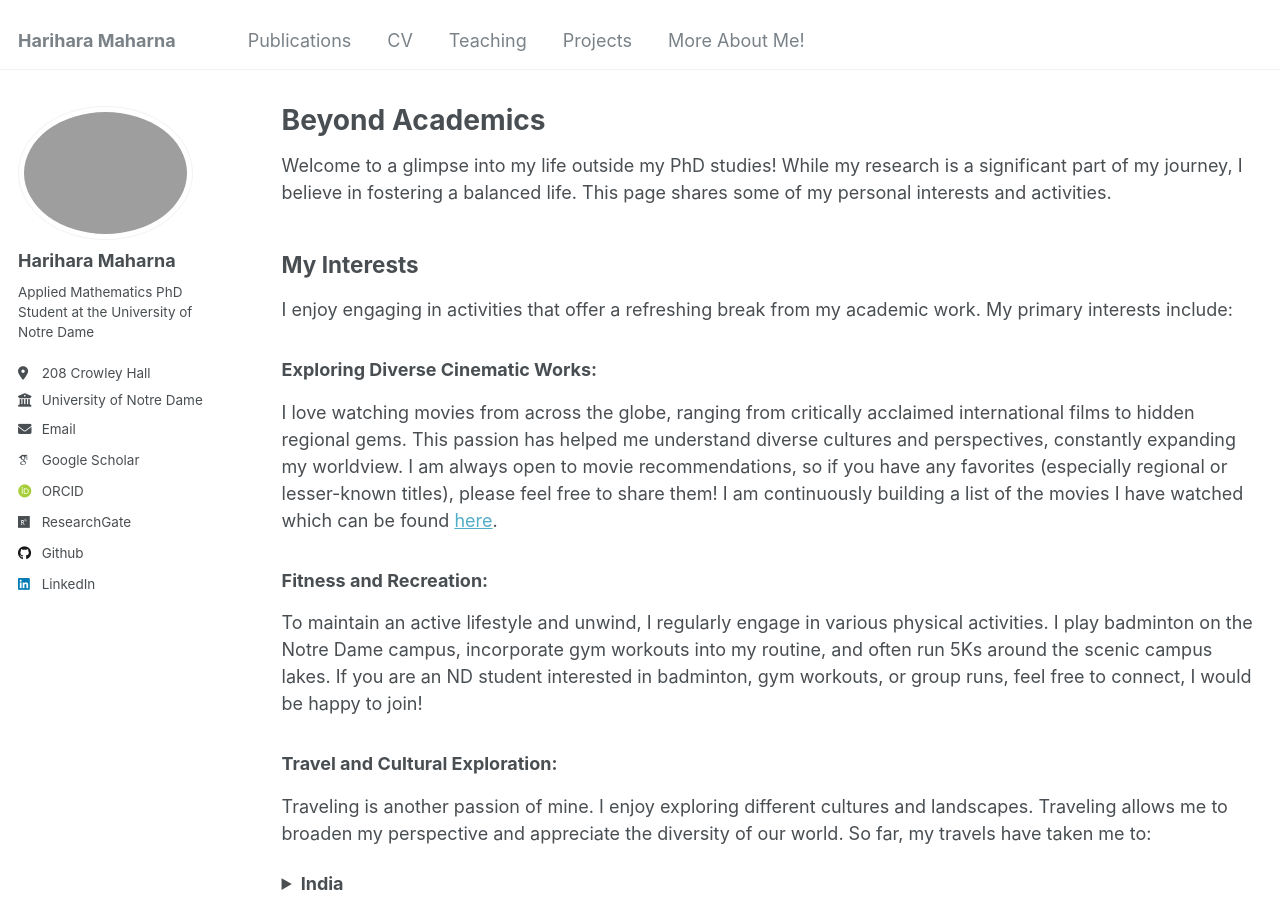
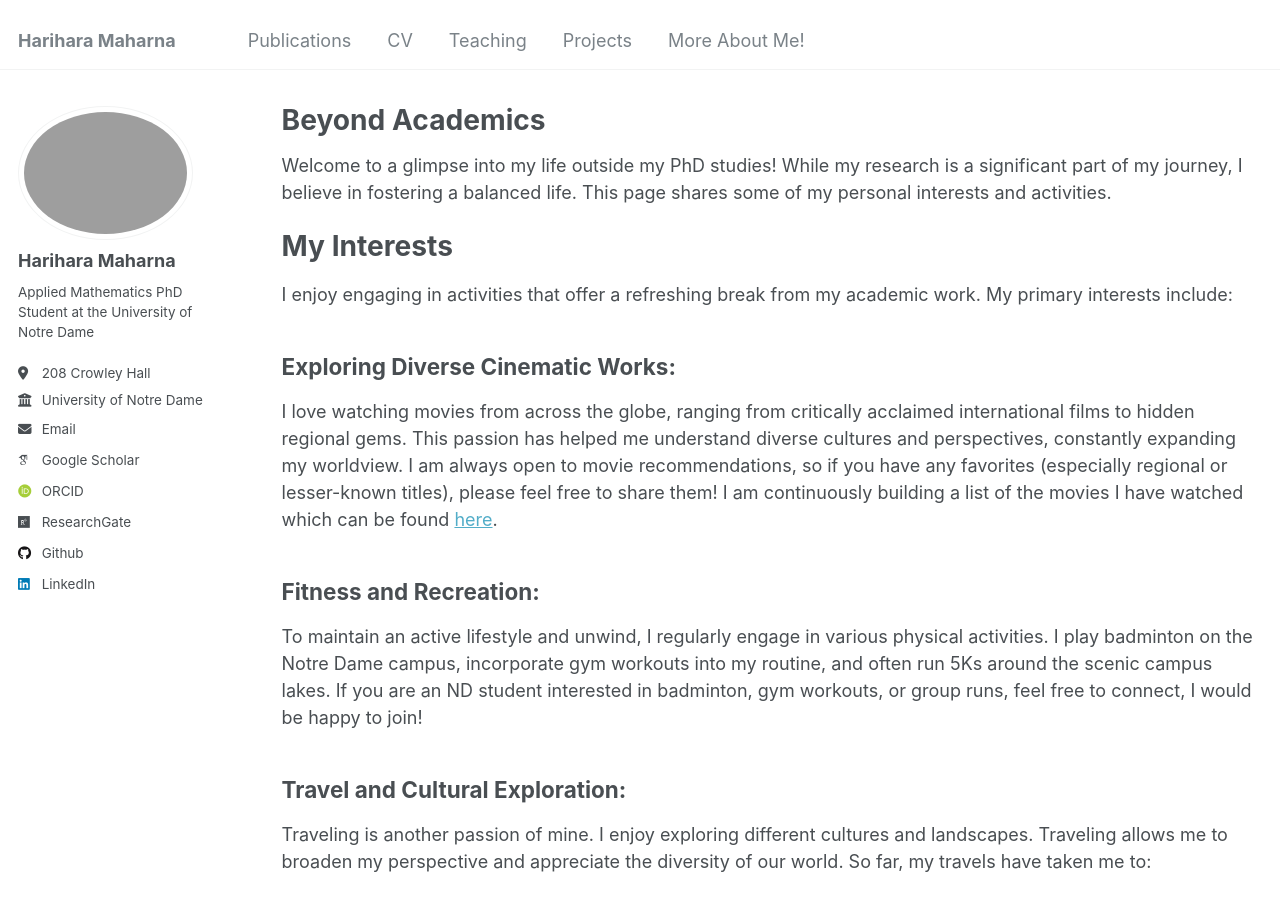
Before and after one commit to harihara-m/harihara-m.github.io, a Jekyll site: the page built from _pages/more.md, in a window 1280 px wide and 900 px high. Built offline with Jekyll 4.4.1, drawn with Linux system fonts in a browser that asks for light colours; some web fonts are replaced.

Commit message:
more updates

```diff
--- a/_pages/more.md
+++ b/_pages/more.md
@@ -11,19 +11,19 @@ redirect_from:
 
 Welcome to a glimpse into my life outside my PhD studies! While my research is a significant part of my journey, I believe in fostering a balanced life. This page shares some of my personal interests and activities.
 
-## My Interests
+# My Interests
 
 I enjoy engaging in activities that offer a refreshing break from my academic work. My primary interests include:
 
-### Exploring Diverse Cinematic Works:
+## Exploring Diverse Cinematic Works:
 
 I love watching movies from across the globe, ranging from critically acclaimed international films to hidden regional gems. This passion has helped me understand diverse cultures and perspectives, constantly expanding my worldview. I am always open to movie recommendations, so if you have any favorites (especially regional or lesser-known titles), please feel free to share them! I am continuously building a list of the movies I have watched which can be found [here](https://letterboxd.com/hmaharna/films/by/rating/).
 
-### Fitness and Recreation:
+## Fitness and Recreation:
 
 To maintain an active lifestyle and unwind, I regularly engage in various physical activities. I play badminton on the Notre Dame campus, incorporate gym workouts into my routine, and often run 5Ks around the scenic campus lakes. If you are an ND student interested in badminton, gym workouts, or group runs, feel free to connect, I would be happy to join!
 
-### Travel and Cultural Exploration:
+## Travel and Cultural Exploration:
 
 Traveling is another passion of mine. I enjoy exploring different cultures and landscapes. Traveling allows me to broaden my perspective and appreciate the diversity of our world. So far, my travels have taken me to:
 
@@ -111,7 +111,7 @@ Traveling is another passion of mine. I enjoy exploring different cultures and l
 
 </details>I am always looking to expand this list and discover more of the world in my free time.
 
-### Connect
+## Connect
 
 While this site focuses on my academic journey, I am also active on social media. Feel free to connect with me on [Facebook](https://www.facebook.com/hariharamaharna1644/) or [Instagram](https://www.instagram.com/hariharamaharna/).
 
```
